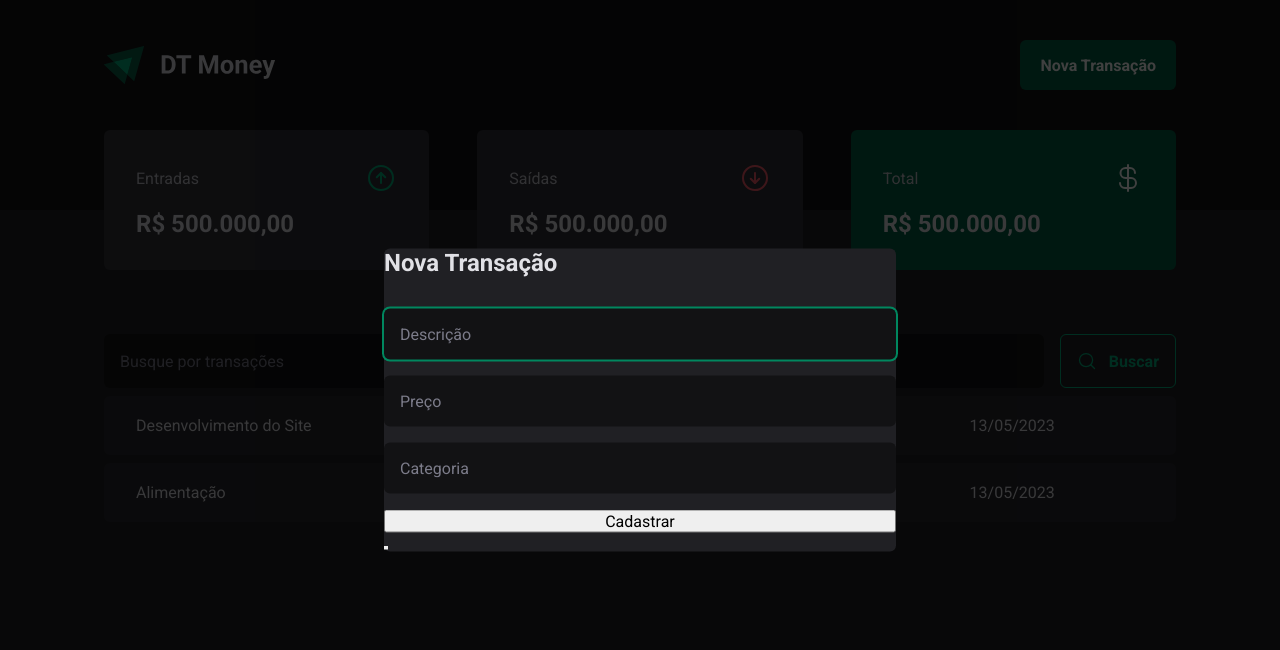
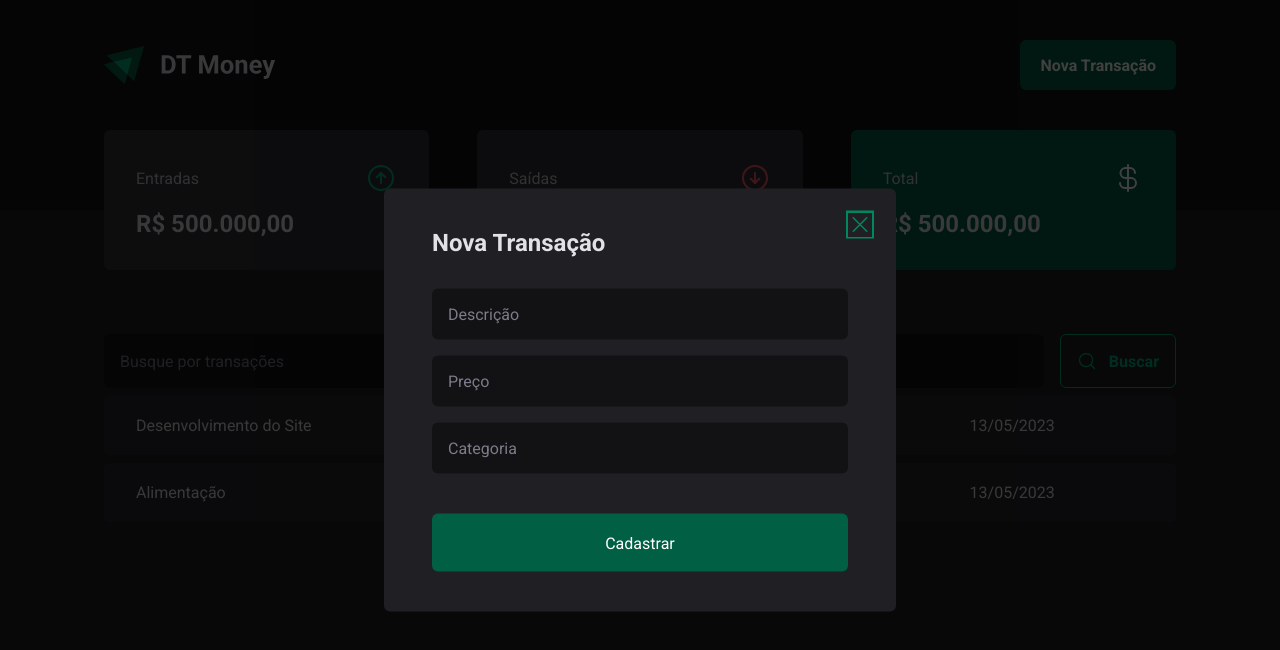
Before and after one commit to jschallenberger/finance-manager, a React (Vite) app: page / in a window 1280 px wide. Both pictures are taken after a click on the button "Nova Transação". Shown: the top 650 px of the page. Built offline with nearby package versions, Linux system fonts and the light colour scheme.

Commit message:
Update Modal

```diff
--- a/src/components/NewTransactionModal/index.tsx
+++ b/src/components/NewTransactionModal/index.tsx
@@ -1,5 +1,6 @@
 import * as Dialog from "@radix-ui/react-dialog";
-import { Content, Overlay } from "./styles";
+import { CloseButton, Content, Overlay } from "./styles";
+import { X } from "phosphor-react";
 
 export function NewTransactionModal(){
   return (
@@ -8,6 +9,10 @@ export function NewTransactionModal(){
 
     <Content >
       <Dialog.Title>Nova Transação</Dialog.Title>
+
+      <CloseButton>
+        <X size={24}/>
+      </CloseButton>
 
       <form action="">
         <input type="text" placeholder="Descrição" required/>
@@ -19,7 +24,6 @@ export function NewTransactionModal(){
         </button>
       </form>
 
-      <Dialog.Close/>
     </Content>
   </Dialog.Portal>
   )
--- a/src/components/NewTransactionModal/styles.ts
+++ b/src/components/NewTransactionModal/styles.ts
@@ -12,6 +12,7 @@ export const Overlay = styled(Dialog.Overlay)`
 export const Content = styled(Dialog.Content)`
   min-width: 32rem;
   border-radius: 6px;
+  padding: 2.5rem 3rem;
   background: ${props=>props.theme["gray-800"]};
 
   position: fixed;
@@ -35,8 +36,36 @@ export const Content = styled(Dialog.Content)`
 
       &::placeholder{
         color:${props=>props.theme["gray-500"]};
+      }
+    }
 
+    button[type="submit"] {
+      height: 58px;
+      border: 0;
+      background:${props=>props.theme["green-700"]};
+      color:${props=>props.theme["white"]};
+      font-weight: bodl;
+      padding: 0 1.25rem;
+      border-radius: 6px;
+      margin-top: 1.5rem;
+      cursor: pointer;
+
+      &:hover{
+        background:${props=>props.theme["green-500"]};
+        transition: background-color 0.2s;
       }
     }
   }
 `;
+
+export const CloseButton = styled(Dialog.Close)`
+  position: absolute;
+  background: transparent;
+  border: 0;
+  top: 1.5rem;
+  right: 1.5rem;
+  line-height: 0;
+
+  cursor: pointer;
+  color: ${props=>props.theme["green-500"]};
+`;
```
